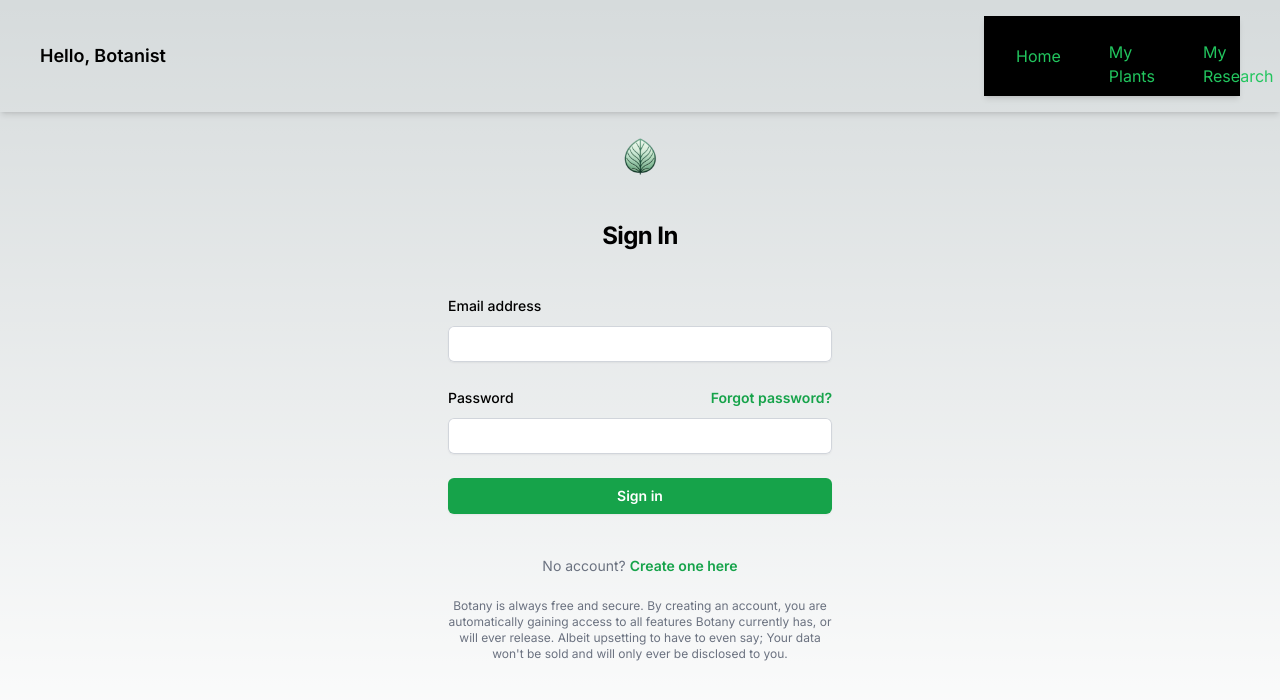
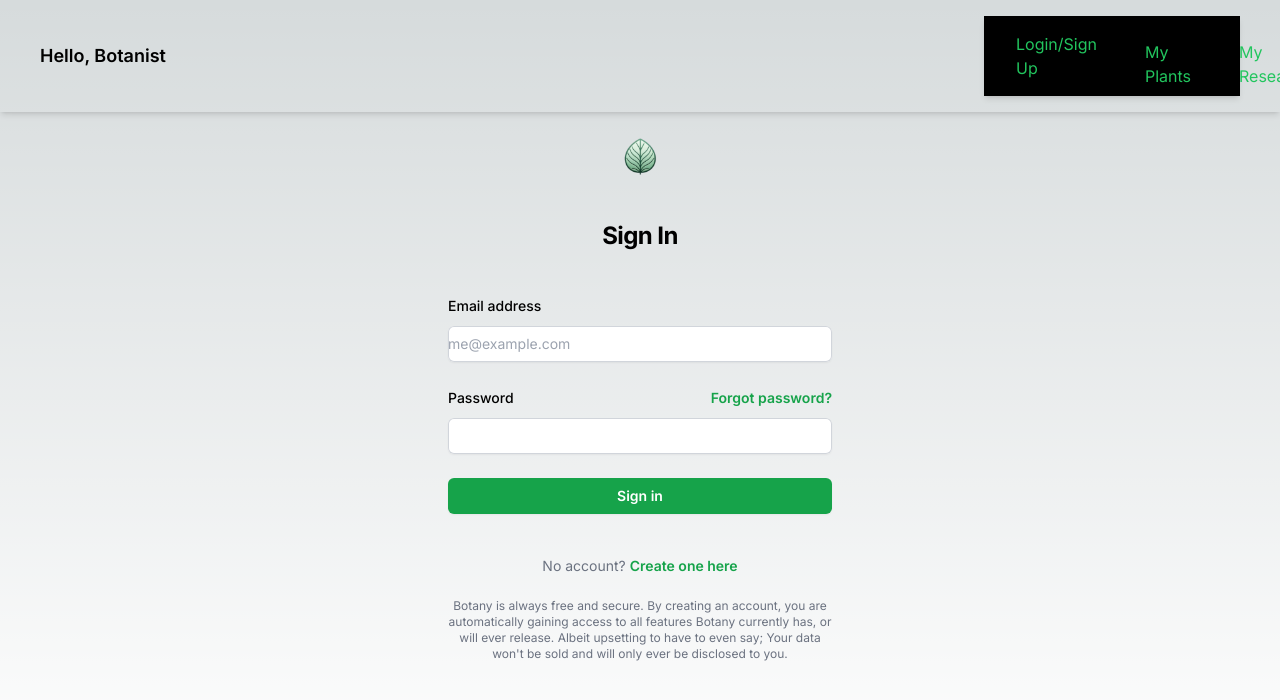
Before and after one commit to smithd36/my-botanist-pwa, a Next.js app: page / in a window 1280 px wide. Shown: the top 700 px of the page. Built offline with nearby package versions, Linux system fonts and the light colour scheme.

Commit message:
small diff change in login component formatting

```diff
--- a/src/app/page.tsx
+++ b/src/app/page.tsx
@@ -30,7 +30,8 @@ export default function Index() {
                   type="email"
                   autoComplete="email"
                   required
-                  className="block w-full rounded-md border-0 py-1.5 text-white-900 shadow-sm ring-1 ring-inset ring-gray-300 placeholder:text-gray-400 focus:ring-2 focus:ring-inset focus:ring-green-600 sm:text-sm sm:leading-6"
+                  className="text-black text-xs block w-full rounded-md border-0 py-1.5 text-white-900 shadow-sm ring-1 ring-inset ring-gray-300 placeholder:text-gray-400 focus:ring-2 focus:ring-inset focus:ring-green-600 sm:text-sm sm:leading-6"
+                  placeholder="me@example.com"
                 />
               </div>
             </div>
@@ -53,7 +54,7 @@ export default function Index() {
                   type="password"
                   autoComplete="current-password"
                   required
-                  className="block w-full rounded-md border-0 py-1.5 text-white-900 shadow-sm ring-1 ring-inset ring-gray-300 placeholder:text-gray-400 focus:ring-2 focus:ring-inset focus:ring-green-600 sm:text-sm sm:leading-6"
+                  className="text-black text-xs block w-full rounded-md border-0 py-1.5 text-white-900 shadow-sm ring-1 ring-inset ring-gray-300 placeholder:text-gray-400 focus:ring-2 focus:ring-inset focus:ring-green-600 sm:text-sm sm:leading-6"
                 />
               </div>
             </div>
--- a/src/components/header.tsx
+++ b/src/components/header.tsx
@@ -35,7 +35,7 @@ export default function Header() {
           </button>
         </div>
         <ul className={`flex flex-col space-y-4 p-4 ${isOpen ? 'block' : 'hidden'} lg:flex lg:flex-row lg:items-center lg:space-x-4 lg:p-0`}>
-          <li><a href="#" className="rounded-lg block px-4 py-2 text-green-500 hover:bg-green-600 lg:hover:text-green-600">Home</a></li>
+          <li><a href="#" className="rounded-lg block px-4 py-2 text-green-500 hover:bg-green-600 lg:hover:text-green-600">Login/Sign Up</a></li>
           <li><a href="#" className="rounded-lg block px-4 py-2 text-green-500 hover:bg-green-600 lg:hover:bg-transparent lg:hover:text-green-600">My Plants</a></li>
           <li><a href="#" className="rounded-lg block px-4 py-2 text-green-500 hover:bg-green-600 lg:hover:bg-transparent lg:hover:text-green-600">My Research</a></li>
           <li><a href="#" className="rounded-lg block px-4 py-2 text-green-500 hover:bg-green-600 lg:hover:bg-transparent lg:hover:text-green-600">My Account</a></li>
```
Also changed, not shown: 1 other file (tests, documents, lock files or other folders).
